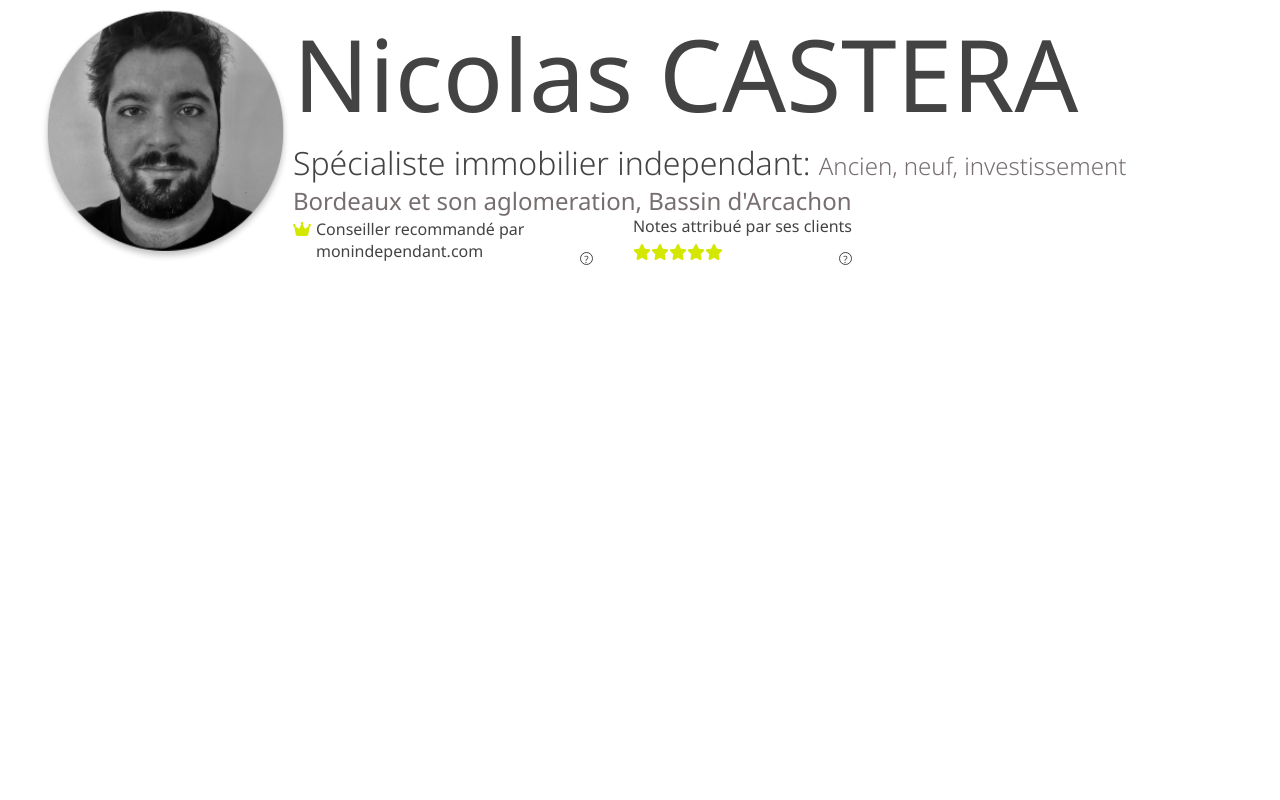
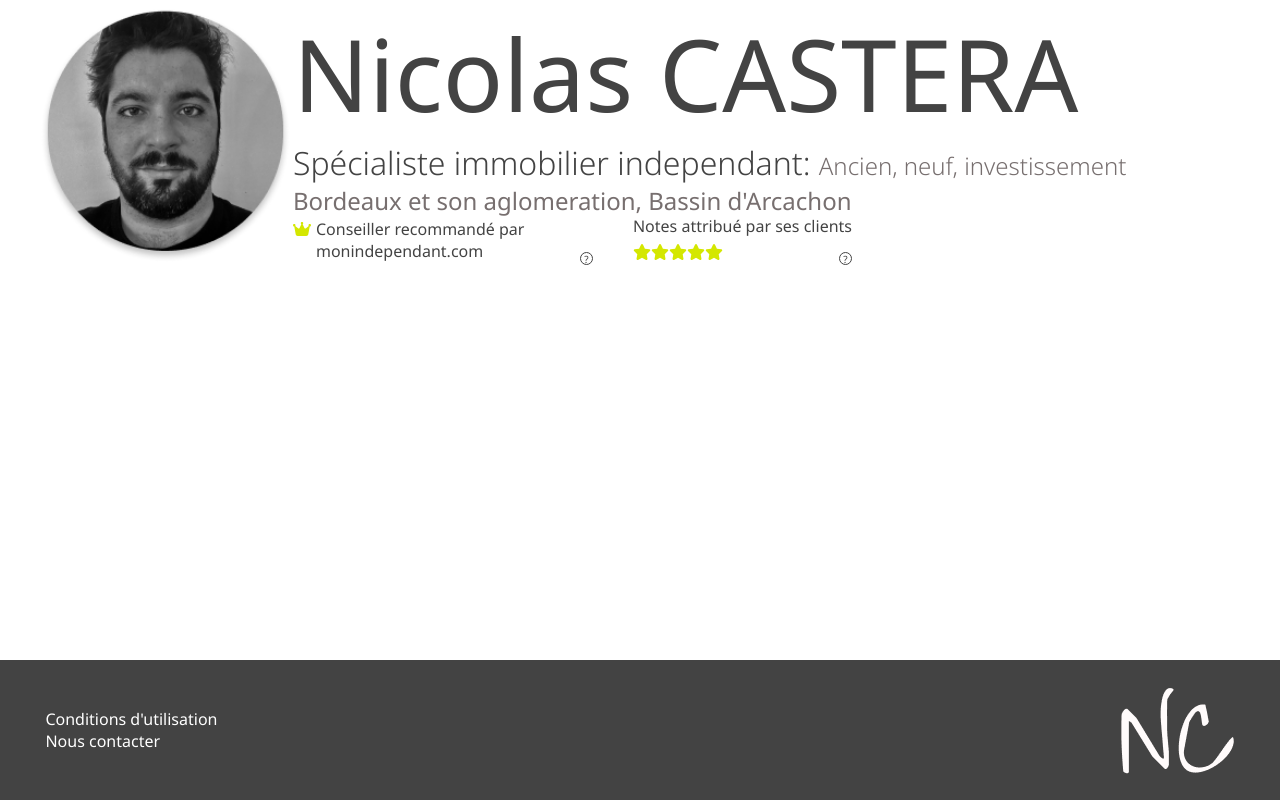
Before and after one commit to magicniclus/monIndependant, a React (Create React App) app: page / in a window 1280 px wide. Shown: the part 170-970 px from the top of the page. Before the commit the page ends 830 px from the top, so only its background shows below. Built offline with nearby package versions, Linux system fonts and the light colour scheme.

Commit message:
Update Footer.js

```diff
--- a/src/components/footer/Footer.js
+++ b/src/components/footer/Footer.js
@@ -1,11 +1,20 @@
 import React from 'react';
 import "./_footer.scss";
+import logo from "../../assets/logowhite.png"
 
 const Footer = () => {
     return (
-        <div className='footer'>
-
-        </div>
+        <footer>
+            <div className="leftContainer">
+                <div className="textContainer">
+                    <p>Conditions d'utilisation</p>
+                    <p>Nous contacter</p>
+                </div>
+            </div>
+            <div className="rightContainer">
+                <img src={logo} alt="logo nicolas castera" />
+            </div>
+        </footer>
     );
 };
 
```
